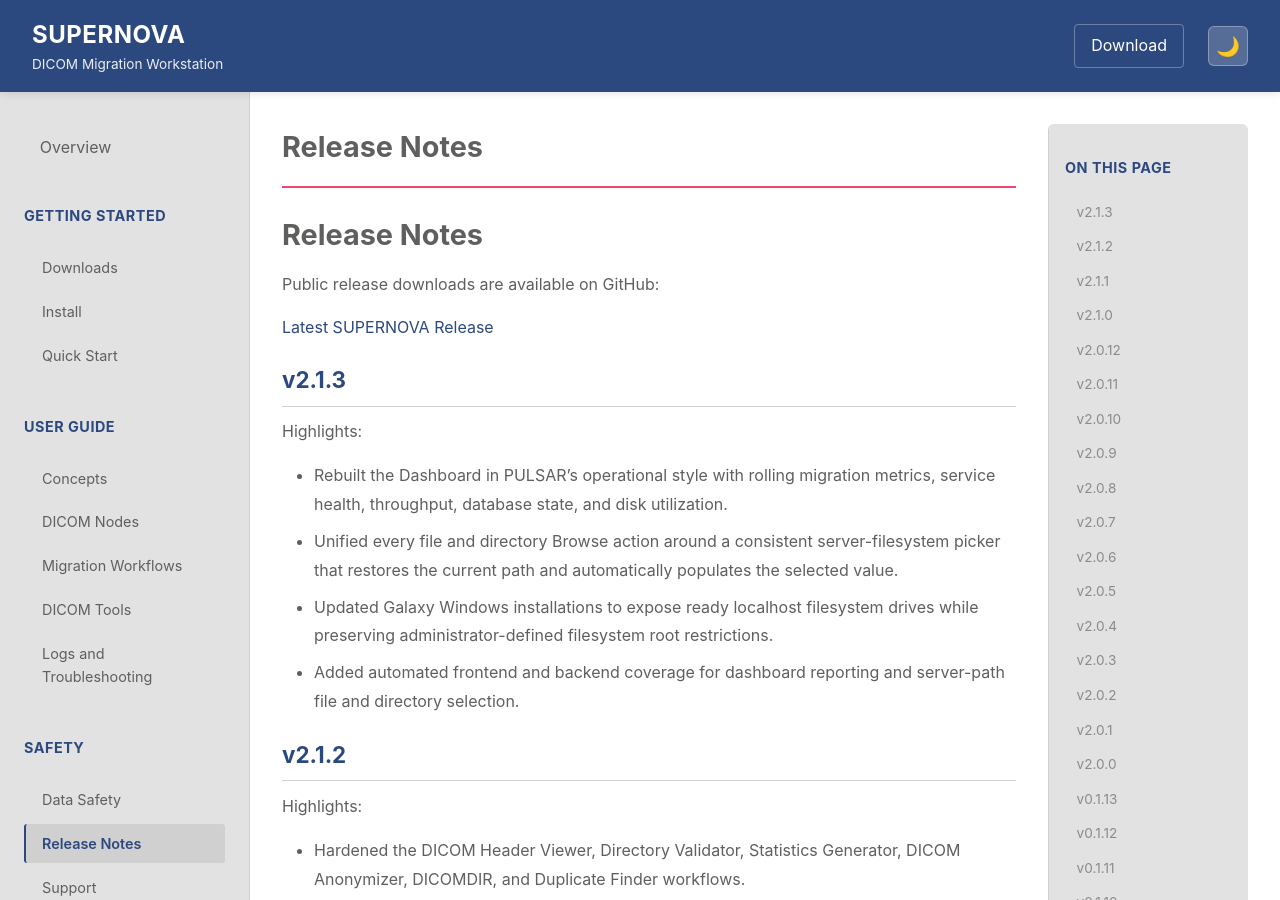
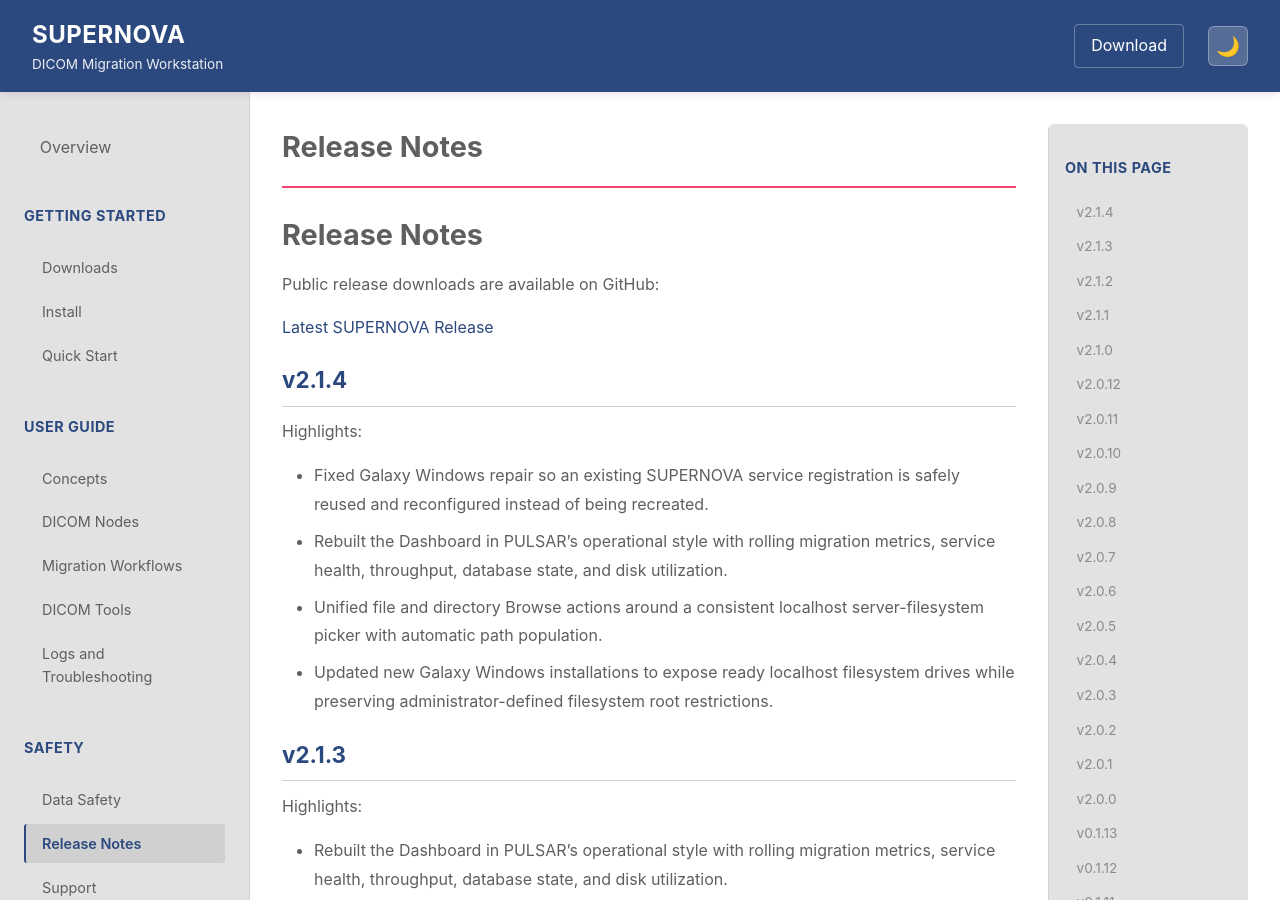
Before and after one commit to JayDubb85/SUPERNOVA-Releases, a Jekyll site: the page built from docs/release-notes.md, in a window 1280 px wide and 900 px high. Built offline with Jekyll 4.4.1, drawn with Linux system fonts in a browser that asks for light colours.

Commit message:
Update public documentation

```diff
--- a/docs/release-notes.md
+++ b/docs/release-notes.md
@@ -9,6 +9,19 @@ description: SUPERNOVA public release notes
 Public release downloads are available on GitHub:
 
 [Latest SUPERNOVA Release](https://github.com/JayDubb85/SUPERNOVA-Releases/releases/latest)
+
+## v2.1.4
+
+Highlights:
+
+- Fixed Galaxy Windows repair so an existing SUPERNOVA service registration is
+  safely reused and reconfigured instead of being recreated.
+- Rebuilt the Dashboard in PULSAR's operational style with rolling migration
+  metrics, service health, throughput, database state, and disk utilization.
+- Unified file and directory Browse actions around a consistent localhost
+  server-filesystem picker with automatic path population.
+- Updated new Galaxy Windows installations to expose ready localhost filesystem
+  drives while preserving administrator-defined filesystem root restrictions.
 
 ## v2.1.3
 
```
